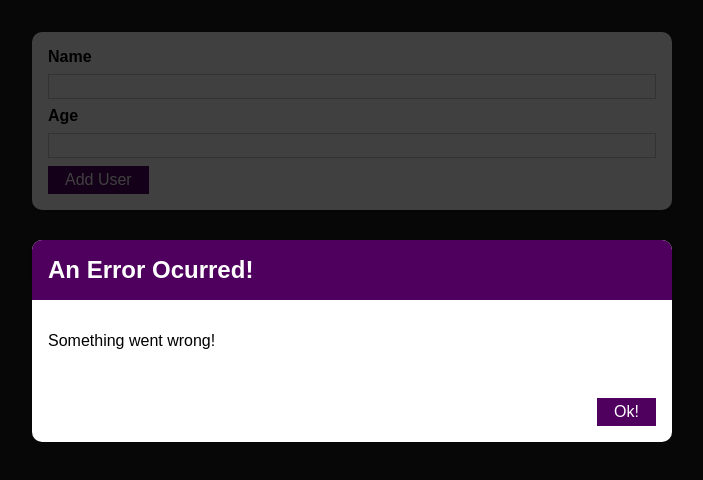
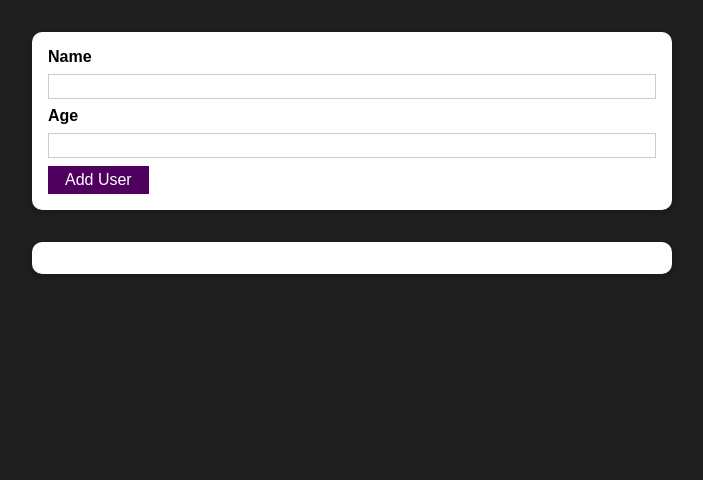
Before and after one commit to JoseIgnacioTapia/demoAddUSer, a React (Create React App) app: page / in a window 1280 px wide. Shown: the top 480 px of the page, without its empty margins (288-991 px from the left). Built offline with nearby package versions, Linux system fonts and the light colour scheme.

Commit message:
Managing the Error State

```diff
--- a/src/components/UI/ErrorModal.js
+++ b/src/components/UI/ErrorModal.js
@@ -5,7 +5,7 @@ import Button from './Button';
 const ErrorModal = props => {
   return (
     <div>
-      <div className={classes.backdrop} />
+      <div className={classes.backdrop} onClick={props.onCloseModal} />
       <Card className={classes.modal}>
         <header className={classes.header}>
           <h2>{props.title}</h2>
@@ -14,7 +14,7 @@ const ErrorModal = props => {
           <p>{props.content}</p>
         </div>
         <footer className={classes.actions}>
-          <Button>Ok!</Button>
+          <Button onClick={props.onCloseModal}>Ok!</Button>
         </footer>
       </Card>
     </div>
--- a/src/components/Users/AddUser.js
+++ b/src/components/Users/AddUser.js
@@ -7,14 +7,20 @@ import styles from './AddUser.module.css';
 const AddUser = props => {
   const [addUserName, setAddUserName] = useState('');
   const [addAge, setAddAge] = useState('');
+  const [error, setError] = useState(null);
 
   const addUserHandler = e => {
     e.preventDefault();
 
     if (addUserName.trim().length === 0 || addAge.trim().length === 0) {
+      setError({
+        title: "User name invalid. I can't be empty",
+        content: 'Try again!',
+      });
       return;
     }
     if (+addAge < 1) {
+      setError({ title: 'Age is invalid!', content: 'Try a positive number!' });
       return;
     }
 
@@ -31,9 +37,19 @@ const AddUser = props => {
     setAddAge(e.target.value);
   };
 
+  const closeModalHandler = () => {
+    setError(false);
+  };
+
   return (
     <div>
-      <ErrorModal title="An Error Ocurred!" content="Something went wrong!" />
+      {error && (
+        <ErrorModal
+          title={error.title}
+          content={error.content}
+          onCloseModal={closeModalHandler}
+        />
+      )}
       <Card className={styles.input}>
         <form onSubmit={addUserHandler}>
           <label htmlFor="name">Name</label>
```
